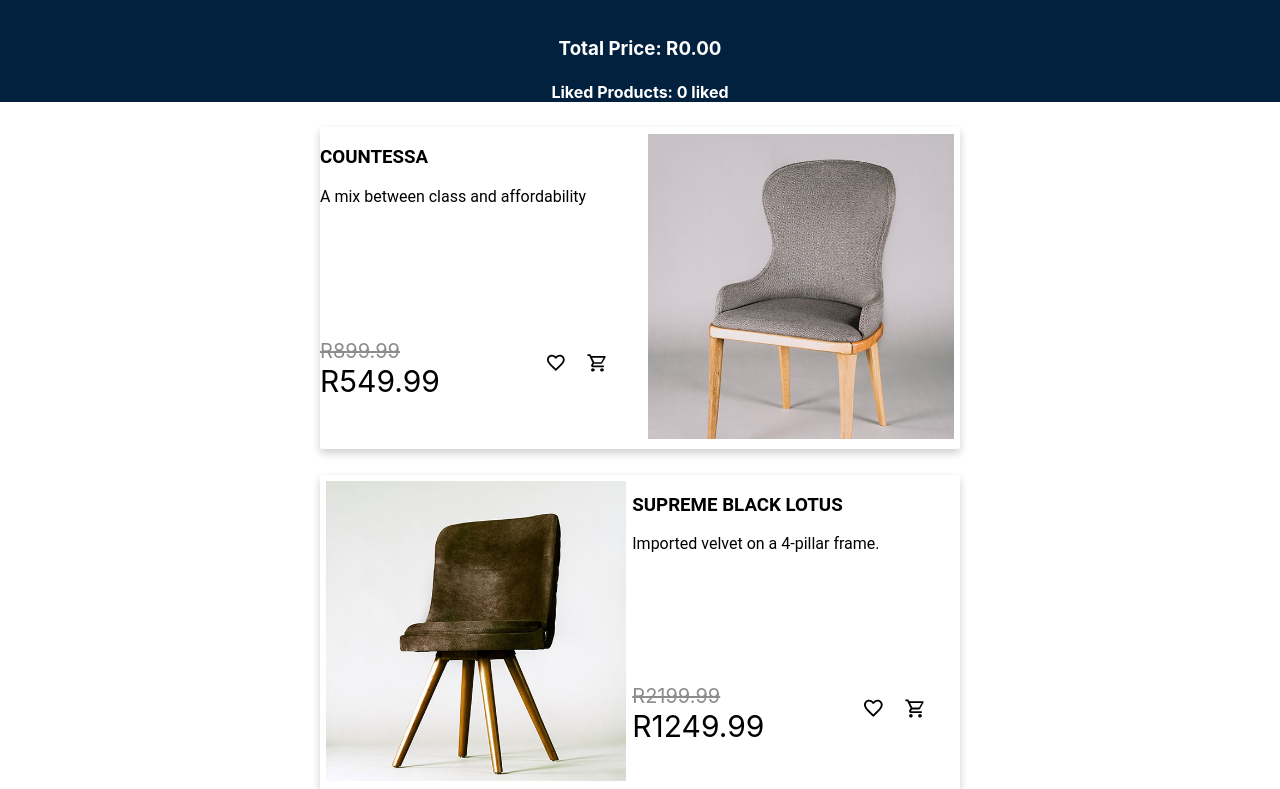
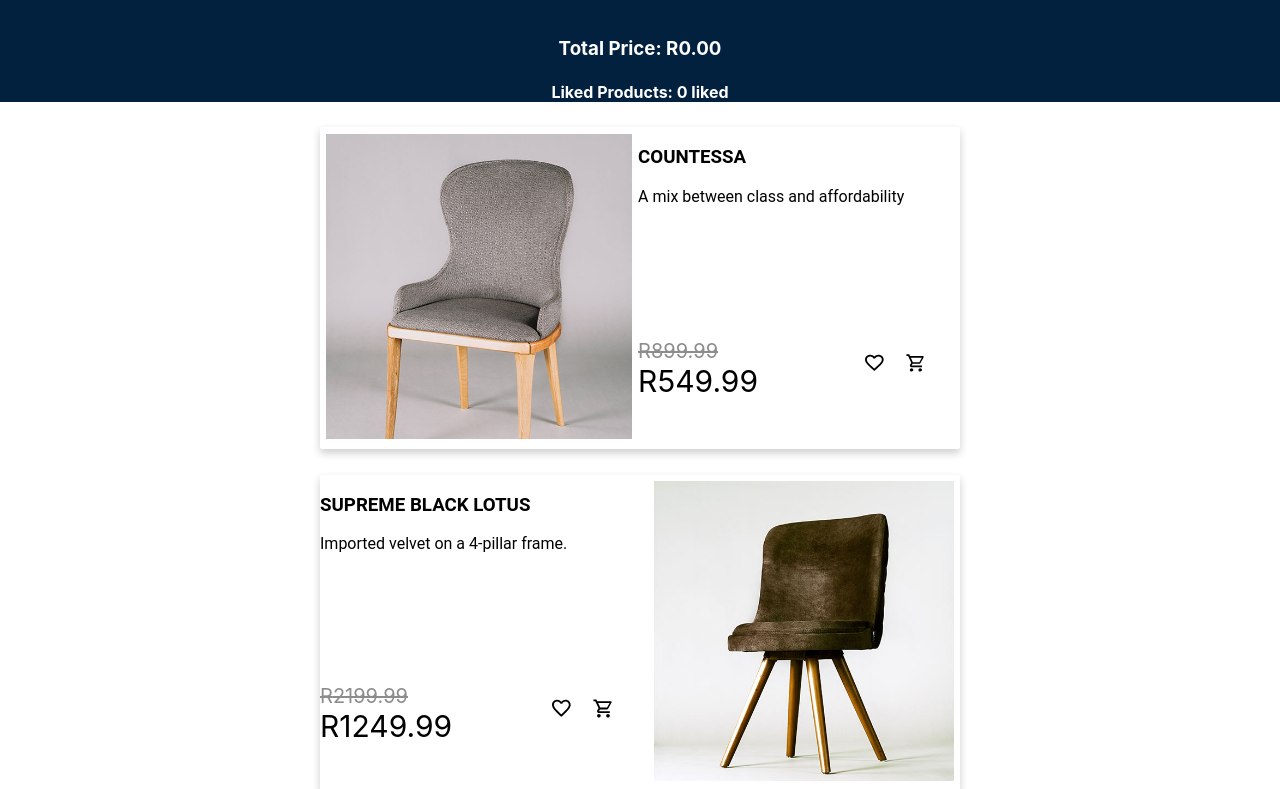
Before and after one commit to douglas86/fedsa-project-1-nextjs, a Next.js app: page / in a window 1280 px wide. Shown: the part 531-1320 px from the top of the page. Built offline with nearby package versions, Linux system fonts and the light colour scheme.

Commit message:
Changed styling from nth-child(odd) to even

```diff
--- a/public/static/css/components/Card.module.css
+++ b/public/static/css/components/Card.module.css
@@ -9,7 +9,7 @@
 .card:hover {
     box-shadow: 0 8px 16px 0 rgba(0, 0, 0, 0.2);
 }
-.card:nth-child(odd) {
+.card:nth-child(even) {
     flex-direction: row-reverse;
 }
 .image {
```
